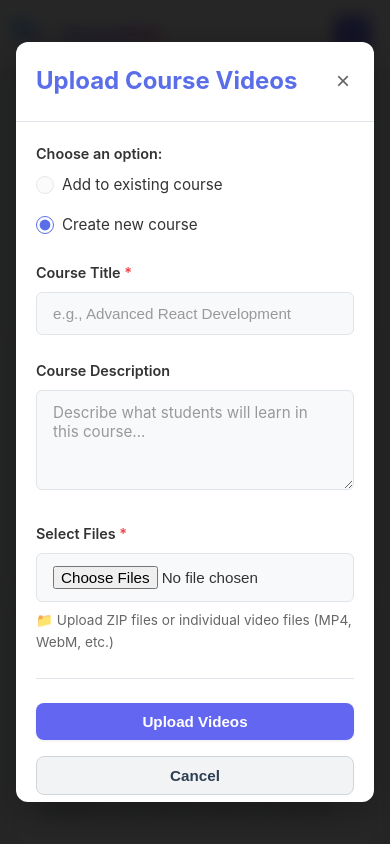
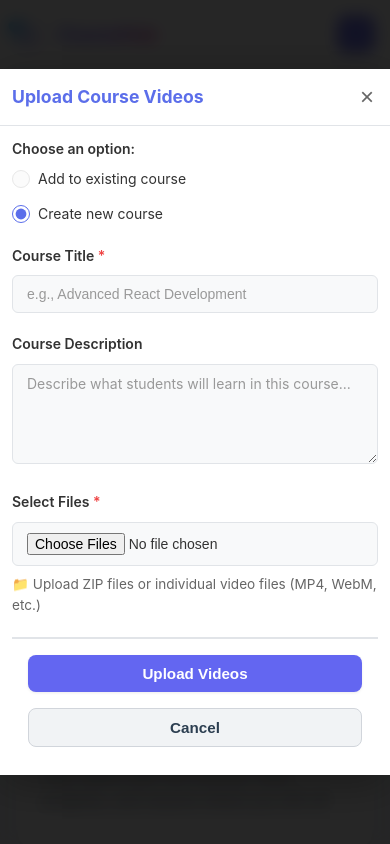
Before and after one commit to shilpha26/CourseHub, a React (Create React App) app: page / in a window 390 px wide. Both pictures are taken after a click on the button 352 px from the left and 34 px from the top of the page. Shown: the top 844 px of the page. Built offline with nearby package versions, Linux system fonts and the light colour scheme.

Commit message:
FIX: corrected mobile view

```diff
--- a/src/App.css
+++ b/src/App.css
@@ -1332,3 +1332,136 @@ body {
     font-size: 0.85rem;
   }
 }
+
+/* ===================================
+   MOBILE RESPONSIVE STYLES
+=================================== */
+
+@media (max-width: 1024px) {
+  .player-view {
+    grid-template-columns: 1fr;
+    gap: 1.5rem;
+  }
+
+  .video-list {
+    max-height: 60vh;
+    position: relative;
+    top: 0;
+  }
+}
+
+@media (max-width: 768px) {
+  /* Header adjustments */
+  .header {
+    padding: 1rem;
+  }
+
+  .header-content {
+    gap: 1rem;
+  }
+
+  .logo-title {
+    font-size: 1.35rem;
+  }
+
+  .logo-subtitle {
+    font-size: 0.65rem;
+  }
+
+  .logo-icon {
+    width: 38px;
+    height: 38px;
+  }
+
+  .header-actions .btn span {
+    display: none;
+  }
+
+  .header-actions .btn {
+    padding: 0.625rem;
+  }
+
+  .header-actions {
+    gap: 0.5rem;
+  }
+
+  /* Player View - Stack vertically */
+  .player-view {
+    padding: 0;
+    gap: 0;
+  }
+
+  .video-player {
+    border-radius: 0;
+  }
+
+  .video-list {
+    border-radius: 0;
+    max-height: 50vh;
+  }
+
+  /* Video Controls */
+  .video-controls {
+    padding: 1.5rem 1rem 1rem;
+  }
+
+  .control-btn {
+    width: 40px;
+    height: 40px;
+  }
+
+  .volume-slider {
+    display: none;
+  }
+
+  /* Course Grid */
+  .courses-grid {
+    grid-template-columns: 1fr;
+    gap: 1.5rem;
+  }
+
+  .main-content {
+    padding: 1.5rem 1rem;
+  }
+}
+
+@media (max-width: 480px) {
+  .logo-title {
+    font-size: 1.15rem;
+  }
+
+  .logo-subtitle {
+    display: none;
+  }
+
+  .logo-icon {
+    width: 34px;
+    height: 34px;
+  }
+
+  .header-actions .btn {
+    padding: 0.5rem;
+  }
+
+  .control-btn {
+    width: 36px;
+    height: 36px;
+  }
+
+  .time-display {
+    font-size: 0.8rem;
+    min-width: 90px;
+  }
+
+  .video-controls {
+    padding: 1rem 0.75rem 0.75rem;
+  }
+
+  .course-card {
+    padding: 1rem;
+  }
+
+  .main-content {
+    padding: 1rem;
+  }
+}
--- a/src/components/NotesPanel.css
+++ b/src/components/NotesPanel.css
@@ -189,3 +189,53 @@
 .export-menu-item svg {
   flex-shrink: 0;
 }
+
+/* Add to existing NotesPanel.css */
+
+@media (max-width: 768px) {
+  .notes-panel {
+    border-radius: 0;
+  }
+
+  .notes-header {
+    padding: 0.75rem 1rem;
+  }
+
+  .notes-header h3 {
+    font-size: 1rem;
+  }
+
+  .notes-textarea {
+    min-height: 120px;
+    font-size: 0.9rem;
+  }
+
+  .notes-actions {
+    flex-direction: column;
+    gap: 0.5rem;
+  }
+
+  .btn-notes {
+    width: 100%;
+    justify-content: center;
+  }
+
+  .saved-message {
+    position: static;
+    margin-top: 0.5rem;
+    text-align: center;
+  }
+}
+
+@media (max-width: 480px) {
+  .notes-textarea {
+    min-height: 100px;
+    font-size: 0.875rem;
+    padding: 0.75rem;
+  }
+
+  .btn-notes {
+    padding: 0.625rem 1rem;
+    font-size: 0.875rem;
+  }
+}
--- a/src/components/UploadModal.css
+++ b/src/components/UploadModal.css
@@ -311,3 +311,91 @@
 .modal-content::-webkit-scrollbar-thumb:hover {
   background: #999;
 }
+
+/* Update responsive section in UploadModal.css */
+
+@media (max-width: 768px) {
+  .modal-overlay {
+    padding: 0;
+  }
+
+  .modal-content {
+    max-width: 100%;
+    max-height: 100vh;
+    border-radius: 0;
+    margin: 0;
+  }
+
+  .modal-header {
+    padding: 1rem;
+    position: sticky;
+    top: 0;
+    z-index: 10;
+    background: white;
+  }
+
+  .modal-header h2 {
+    font-size: 1.25rem;
+  }
+
+  .modal-body {
+    padding: 1rem;
+  }
+
+  .radio-options {
+    flex-direction: column;
+    gap: 0.75rem;
+  }
+
+  .form-group {
+    margin-bottom: 1.25rem;
+  }
+
+  .modal-footer {
+    padding: 1rem;
+    position: sticky;
+    bottom: 0;
+    background: white;
+    border-top: 2px solid #e1e4e8;
+    margin-top: 0;
+  }
+
+  .modal-footer .btn {
+    flex: 1;
+  }
+}
+
+@media (max-width: 480px) {
+  .modal-header {
+    padding: 0.75rem;
+  }
+
+  .modal-header h2 {
+    font-size: 1.1rem;
+  }
+
+  .modal-body {
+    padding: 0.75rem;
+  }
+
+  .form-label {
+    font-size: 0.875rem;
+  }
+
+  .course-input,
+  .course-textarea,
+  .course-select,
+  .file-input {
+    font-size: 0.875rem;
+    padding: 0.625rem 0.875rem;
+  }
+
+  .radio-option-inline span {
+    font-size: 0.875rem;
+  }
+
+  .btn {
+    padding: 0.625rem 1rem;
+    font-size: 0.875rem;
+  }
+}
--- a/src/components/VideoList.css
+++ b/src/components/VideoList.css
@@ -252,3 +252,58 @@
 .btn-delete-video:active {
   transform: scale(0.95);
 }
+
+/* Add to existing VideoList.css */
+
+@media (max-width: 768px) {
+  .video-list {
+    border-radius: 0;
+  }
+
+  .video-list-header {
+    flex-direction: column;
+    align-items: flex-start;
+    gap: 0.75rem;
+  }
+
+  .header-content {
+    width: 100%;
+    flex-direction: row;
+    justify-content: space-between;
+  }
+
+  .btn-add-video {
+    padding: 0.5rem;
+  }
+
+  /* Drag handle smaller on mobile */
+  .drag-handle {
+    width: 24px;
+  }
+
+  /* Video items more compact */
+  .video-item {
+    gap: 0.5rem;
+    padding: 0.625rem 0.75rem;
+  }
+
+  .video-info {
+    font-size: 0.875rem;
+  }
+
+  /* Delete button always visible on mobile */
+  .btn-delete-video {
+    opacity: 1;
+  }
+}
+
+@media (max-width: 480px) {
+  .video-count {
+    font-size: 0.75rem;
+  }
+
+  .sort-select {
+    font-size: 0.875rem;
+    padding: 0.5rem 0.75rem;
+  }
+}
```
